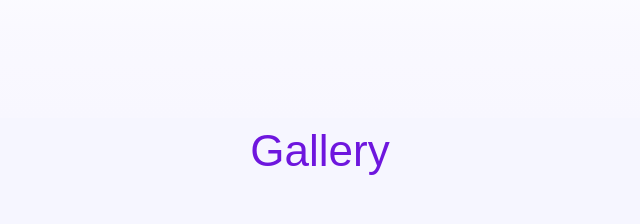
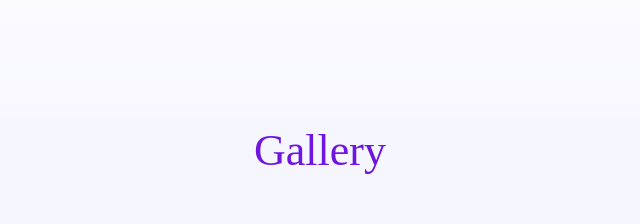
Before and after one commit to sasha-dubrovina28/STPP-396, a website built with Vite: page src/index.html in a window 1280 px wide. Shown: the part 4200-4424 px from the top of the page, 320-960 px from the left. Built offline with nearby package versions, Linux system fonts and the light colour scheme.

Commit message:
Update gallery.css

```diff
--- a/src/css/gallery.css
+++ b/src/css/gallery.css
@@ -23,7 +23,7 @@
     margin: 0 auto 20px;
     padding: 0 16px;
     color: #6e16de;
-    font-family: var(--font-family);
+    font-family: 'Sniglet';
     font-size: 44px;
     font-weight: 400;
     line-height: 1.15;
```
